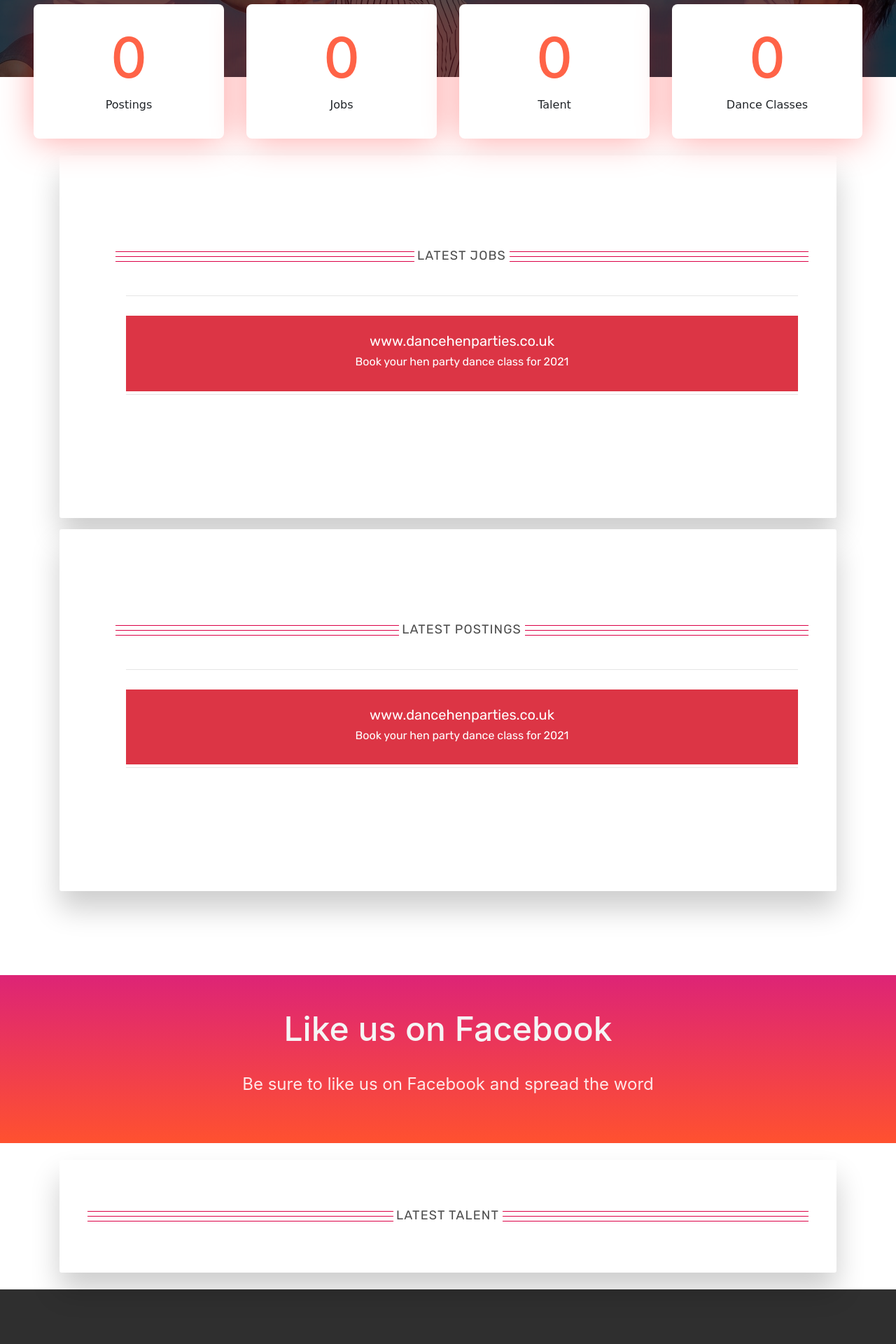
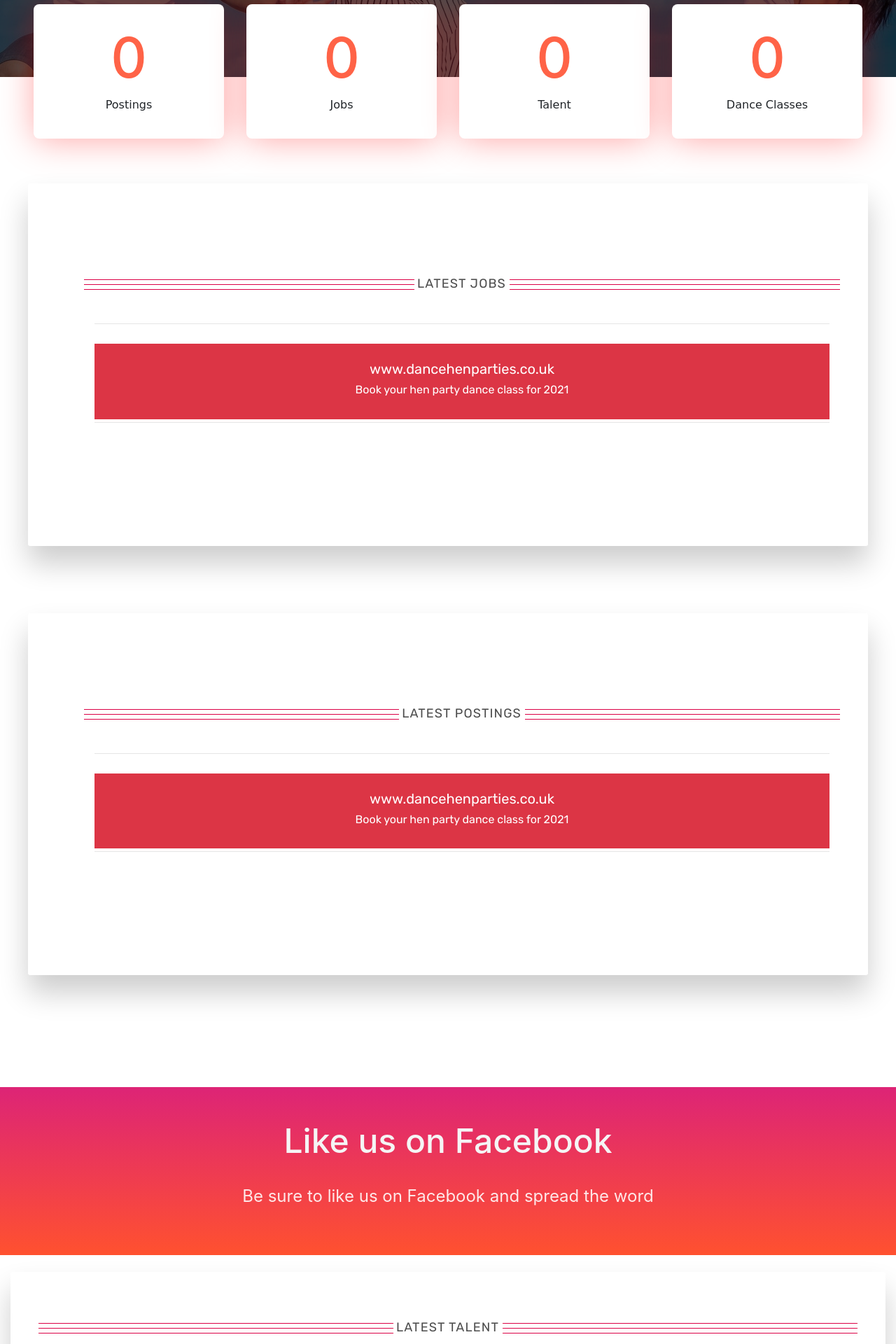
Before and after one commit to dancecentreuk/coviddancersuk, a Django app: page / in a window 1280 px wide. Shown: the part 848-2768 px from the top of the page at 70% size. Run offline with Django 3.2, Linux system fonts and the light colour scheme; data that the repository does not hold is empty; some libraries are stand-ins or nearby versions; some web fonts are replaced.

Commit message:
updated index 2

```diff
--- a/dance_core/static/css/Style.css
+++ b/dance_core/static/css/Style.css
@@ -373,6 +373,7 @@ header .container .col-md-7 p {
   background: white;
   border-radius: 3px;
   text-align: left;
+  margin: 5vmin 5vmin 5vmin 5vmin;
   padding: 13vmin 5vmin 20vmin 10vmin;
   box-shadow: 0px 25px 42px rgba(0, 0, 0, 0.2);
   font-family: var(--Rubik);
--- a/pages/templates/pages/index.html
+++ b/pages/templates/pages/index.html
@@ -92,7 +92,7 @@
                     </div>
                 </div>
             </div>
-            <div class="container text-center mt-2">
+            <div class=" text-center mt-2">
                 <div class="row">
                     <div class="col-md-12 col-12">
                         <div class="panel ">
@@ -169,7 +169,7 @@
             </div>
 
 
-            <div class="container text-center mt-3">
+            <div class=" text-center mt-3">
                 <div class="row">
                     <div class="col-md-12 col-12">
                         <div class="panel ">
@@ -296,7 +296,7 @@
 
 
     <section class="section-7 container-fluid my-4">
-        <div class="container text-center">
+        <div class="text-center">
                 <div class="row">
                     <div class="col-md-12 col-12">
                         <div class="panel">
--- a/static/css/Style.css
+++ b/static/css/Style.css
@@ -373,6 +373,7 @@ header .container .col-md-7 p {
   background: white;
   border-radius: 3px;
   text-align: left;
+  margin: 5vmin 5vmin 5vmin 5vmin;
   padding: 13vmin 5vmin 20vmin 10vmin;
   box-shadow: 0px 25px 42px rgba(0, 0, 0, 0.2);
   font-family: var(--Rubik);
```
